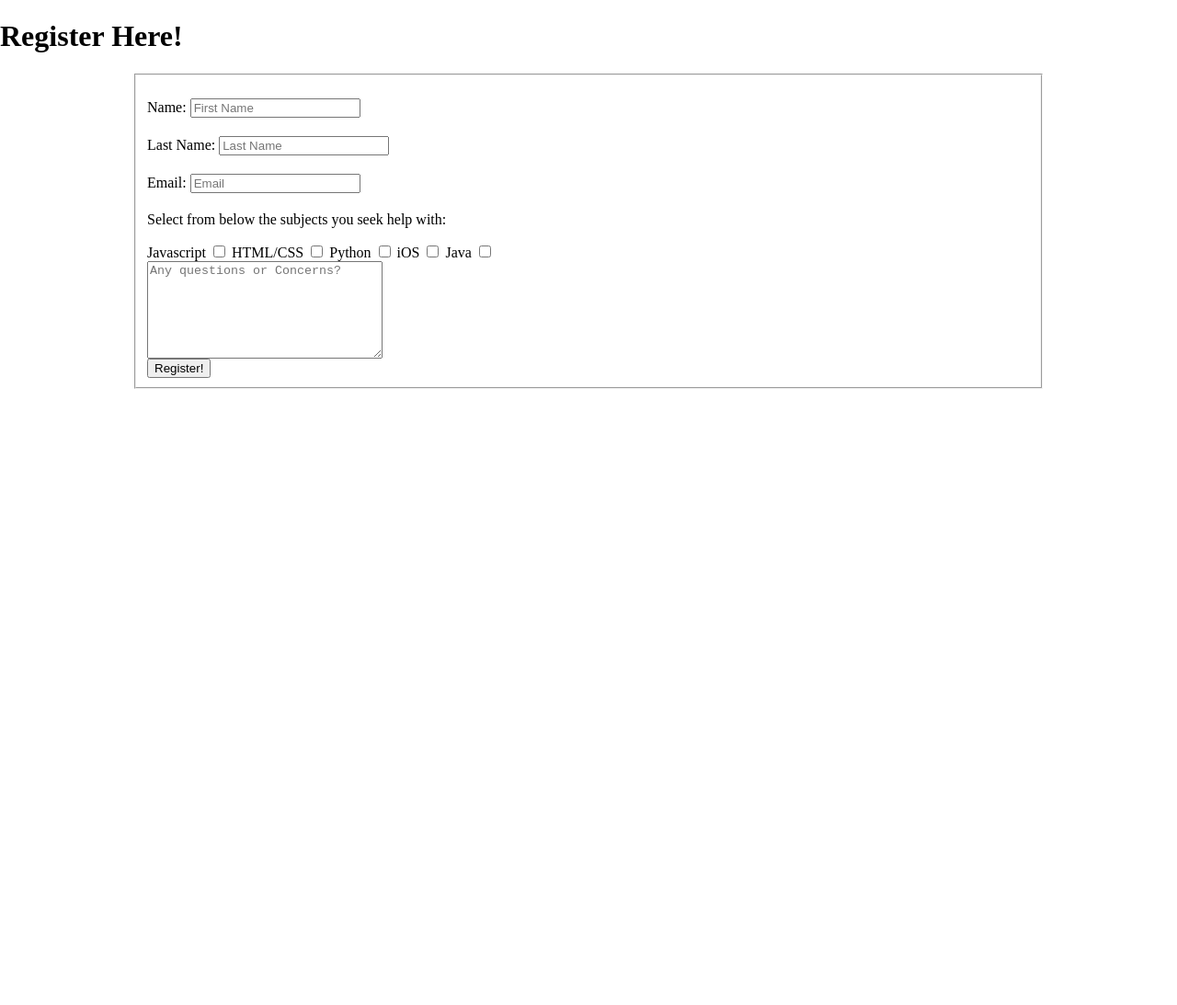
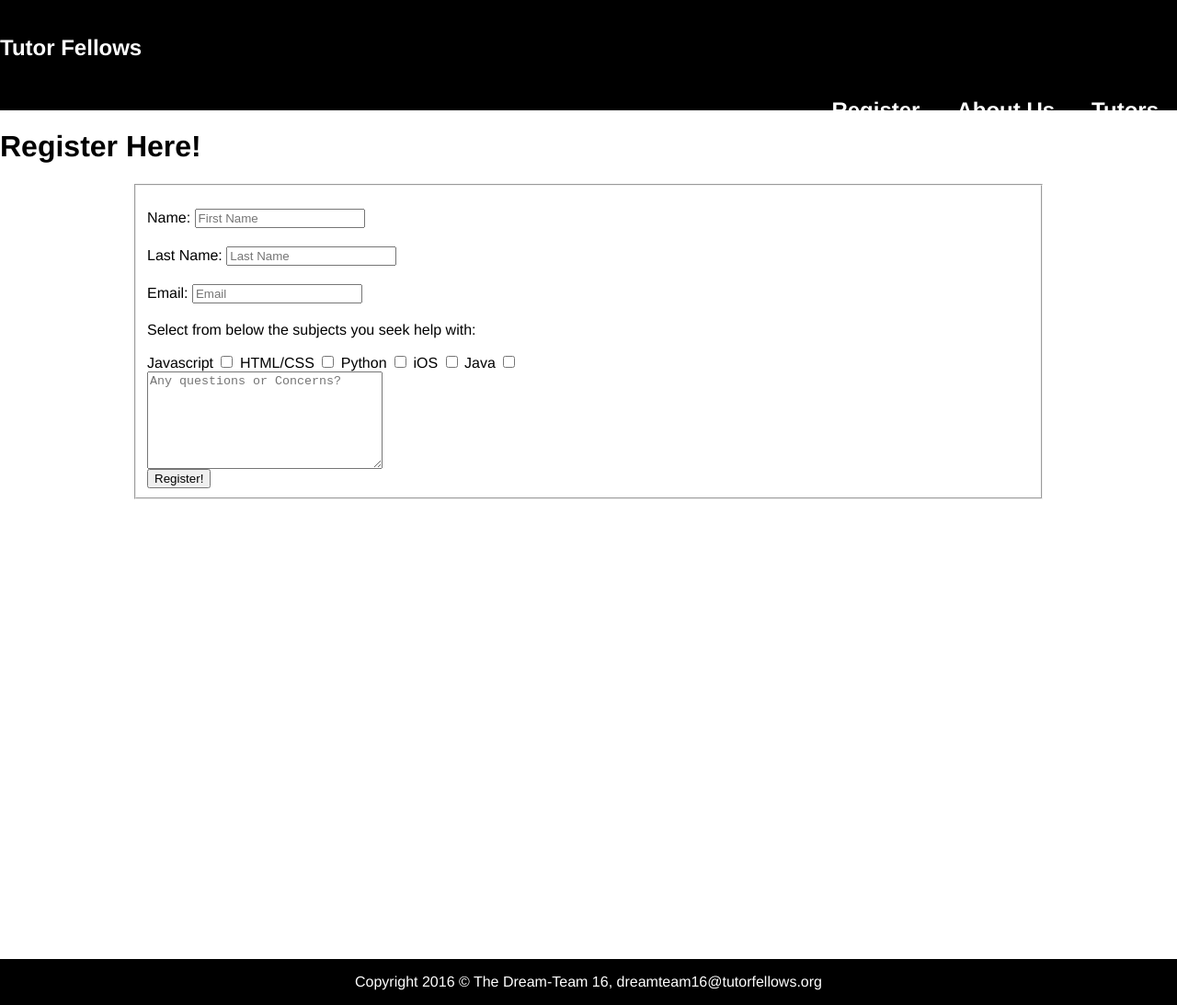
Before and after one commit to npisciotti1/Tutor-Fellows, a plain HTML site: page new-student.html in a window 1280 px wide. Shown: the whole page at 92% size. Before the commit the page ends 800 px from the top, so only its background shows below. Drawn offline with Linux system fonts and the light colour scheme.

Commit message:
made changes to basic html structure, added nav bar and footer from devon

```diff
--- a/new-student.html
+++ b/new-student.html
@@ -2,12 +2,25 @@
 <html>
   <head>
     <meta charset="utf-8">
+    <link rel="stylesheet" type="text/css" href="styles/main-styles.css">
     <link rel="stylesheet" href="styles/new-student.css">
     <title>New Student Form</title>
   </head>
   <body>
-    <!-- Header section / Nav-bar -->
     <main>
+      <header>
+        <nav id="site-nav">
+          <div class="logo">
+            <img src="" alt="" />
+            <h1>Tutor Fellows</h1>
+          </div>
+          <ul>
+            <a href="#"><li class="active">Tutors</li></a>
+            <a href="#"><li>About Us</li></a>
+            <a href="#"><li>Register</li></a>
+          </ul>
+        </nav>
+      </header>
       <h1>Register Here!</h1>
       <fieldset>
       <form id="newStudentForm">
@@ -25,5 +38,18 @@
       </form>
       </fieldset>
     </main>
+    <footer>
+      <nav id= "social-nav">
+        <ul>
+          <a href="#"><li class="active"></li></a>
+          <a href="#"><li></li></a>
+          <a href="#"><li></li></a>
+        </ul>
+      </nav>
+      <div class="location">
+
+      </div>
+       <p>Copyright 2016 &copy; <span class="text-red">The Dream-Team 16<span>, dreamteam16@tutorfellows.org</p>
+    </footer>
   </body>
 </html>
--- a/styles/about_us.css
+++ b/styles/about_us.css
@@ -1,3 +1,4 @@
+
 .about_us_bio {
   float: left;
   display: inline-block;
--- a/styles/main-styles.css
+++ b/styles/main-styles.css
@@ -0,0 +1,37 @@
+body {
+  width: auto;
+  margin: auto;
+  font-family: Helvetica;
+}
+header {
+    background-color: #000;
+    height:120px;
+    overflow: hidden;
+    color:white;
+}
+header a {
+  color: white;
+  text-decoration: none;
+}
+
+#site-nav li {
+  margin-bottom: 500px;
+  float: right;
+  padding: 20px;
+  padding-right: 20px;
+  font-size: 1.5em;
+  font-weight: 600;
+  list-style:none;
+}
+footer {
+  margin-top: 500px;
+  background-color: #000;
+  overflow: hidden;
+  color:white;
+  text-align:center;
+}
+
+#social-nav li {
+  float: left;
+  list-style:none;
+}
```
Also changed, not shown: about_us.html (+25 -4 lines), home.html (+0 -1 lines), index.html (deleted).
